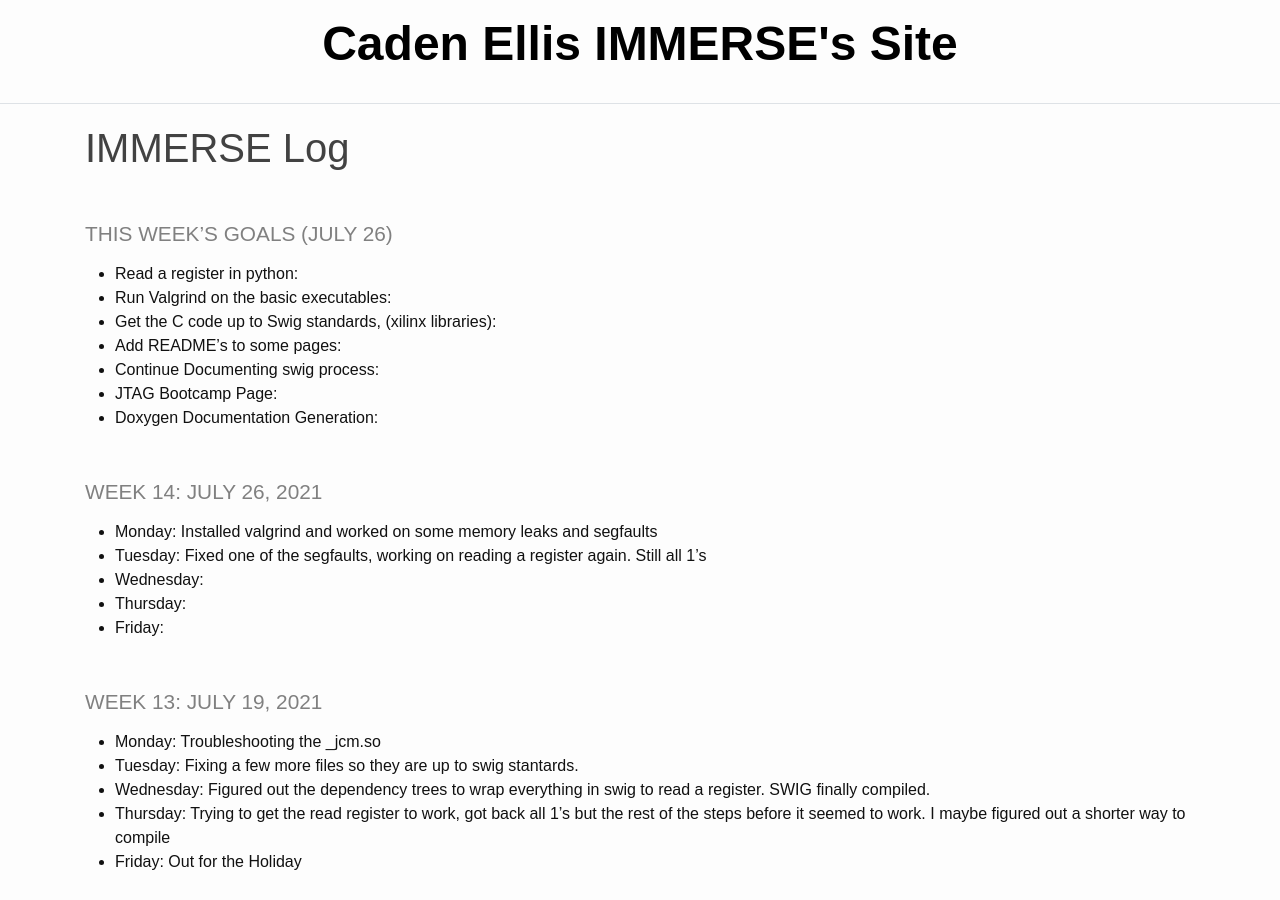
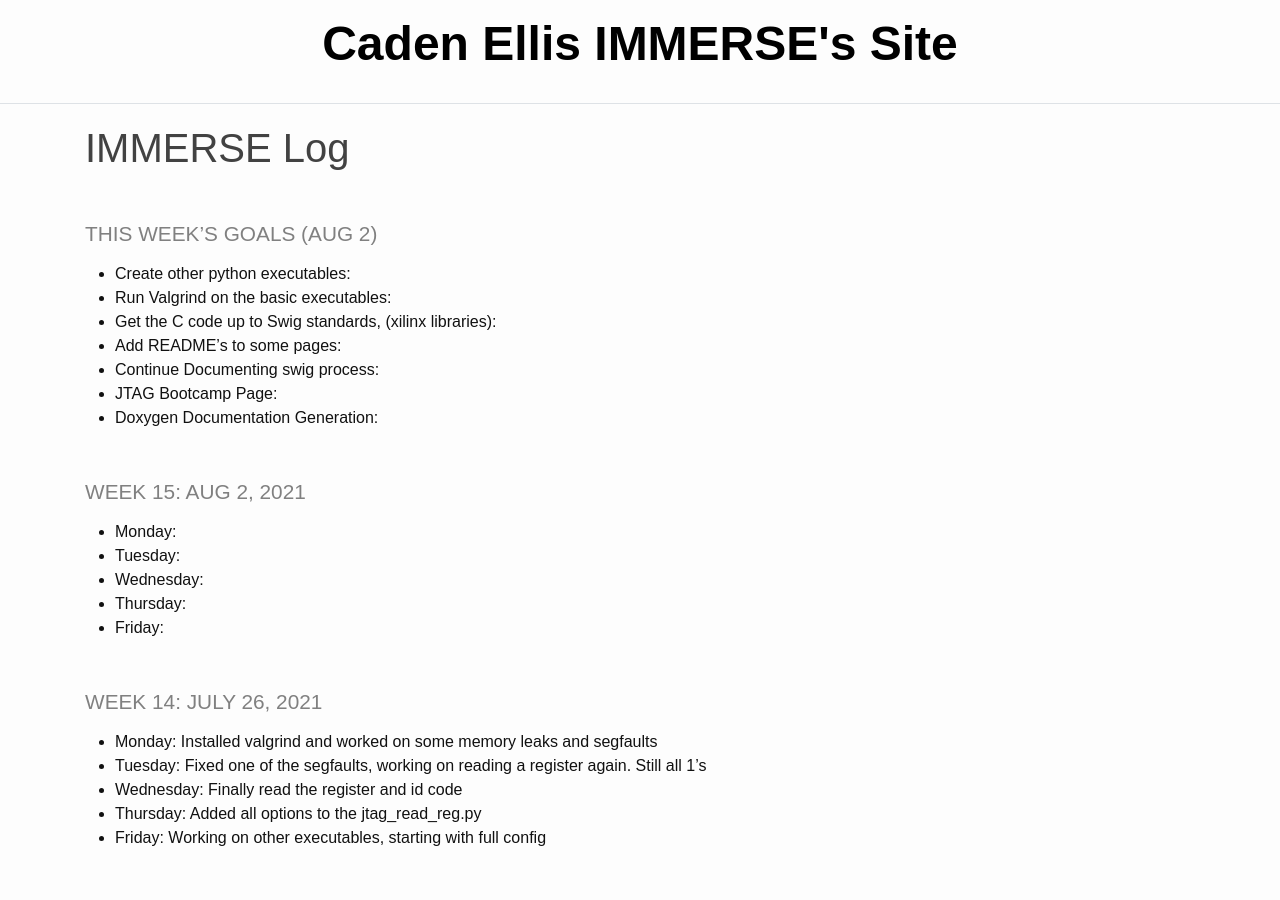
Before and after one commit to Caden-Ellis77/ImmerseSite, a Jekyll site: the page built from _pages/log.md, in a window 1280 px wide and 900 px high. Built offline with Jekyll 4.4.1, drawn with Linux system fonts in a browser that asks for light colours.

Commit message:
Updating for Aug 2

```diff
--- a/_pages/log.md
+++ b/_pages/log.md
@@ -3,8 +3,8 @@ layout: default
 title: IMMERSE Log
 ---
 
-### This Week's Goals (July 26)
-* **Read a register in python**:
+### This Week's Goals (Aug 2)
+* **Create other python executables**:
 * **Run Valgrind on the basic executables**:
 * **Get the C code up to Swig standards, (xilinx libraries)**:
 * **Add README's to some pages**:
@@ -13,13 +13,21 @@ title: IMMERSE Log
 * **Doxygen Documentation Generation**:
 
 
+### Week 15: Aug 2, 2021
+
+* **Monday**:
+* **Tuesday**:
+* **Wednesday**:
+* **Thursday**:
+* **Friday**:
+
 ### Week 14: July 26, 2021
 
 * **Monday**: Installed valgrind and worked on some memory leaks and segfaults
 * **Tuesday**: Fixed one of the segfaults, working on reading a register again. Still all 1's
-* **Wednesday**:
-* **Thursday**:
-* **Friday**:
+* **Wednesday**: Finally read the register and id code
+* **Thursday**: Added all options to the jtag_read_reg.py
+* **Friday**: Working on other executables, starting with full config
 
 
 ### Week 13: July 19, 2021
```
